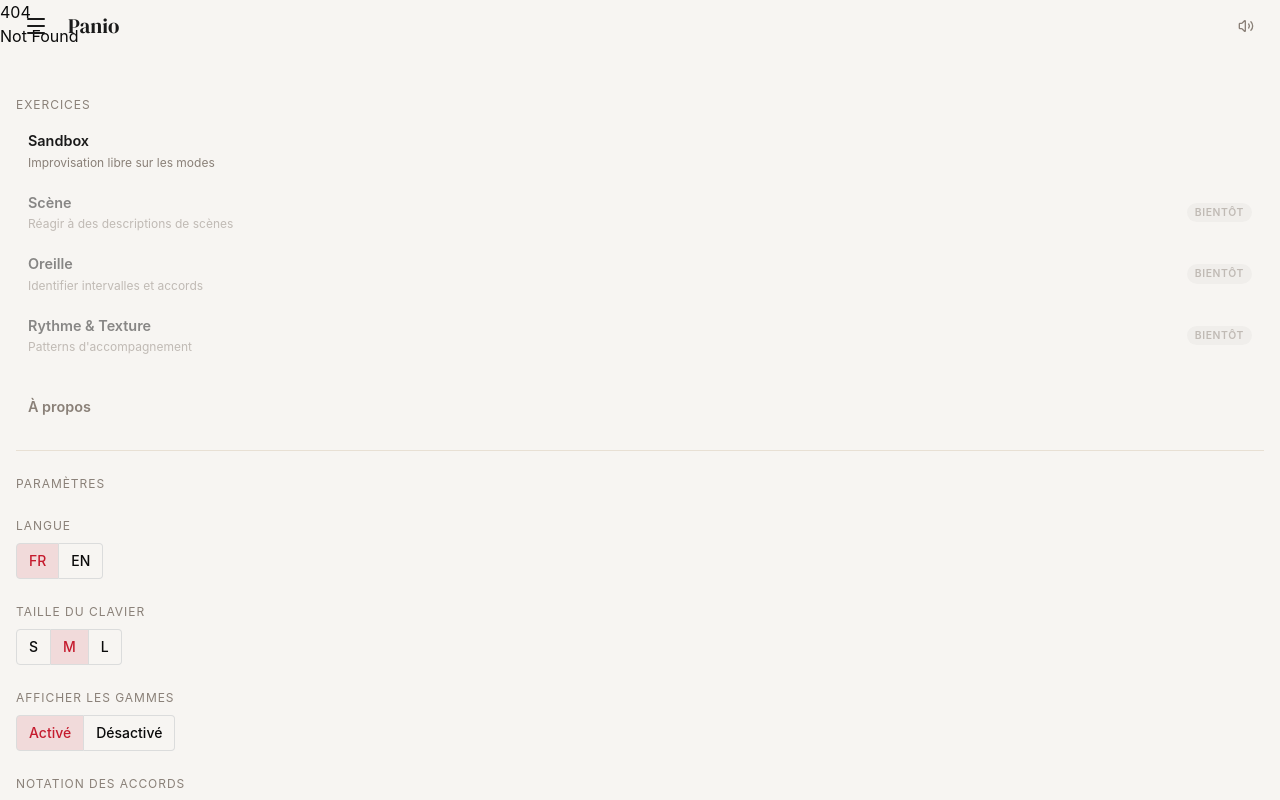
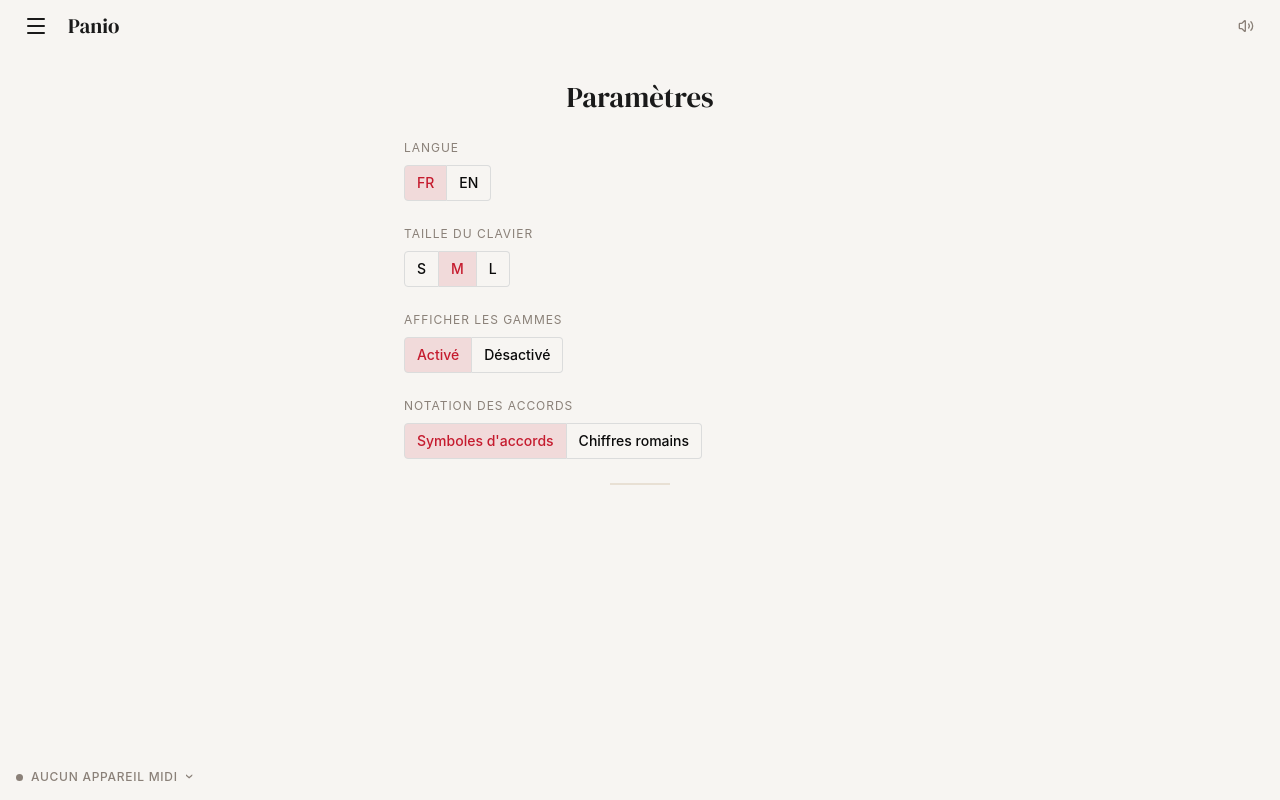
Before and after one commit to fait-maison/panio, a SvelteKit app: page /settings in a window 1280 px wide. Before the commit this address had no page. Shown: the top 800 px of the page. Built offline with nearby package versions, Linux system fonts and the light colour scheme.

Commit message:
✨ add /settings page with global settings and MIDI status
- language, keyboard size, display scales, chord notation
- MIDI status section at bottom
- style consistent with about page

```diff
--- /dev/null
+++ b/src/routes/settings/+page.svelte
@@ -0,0 +1,169 @@
+<script lang="ts">
+	import * as ToggleGroup from '$lib/components/ui/toggle-group/index.js';
+	import { settings } from '$lib/stores/settings.svelte';
+	import type { KeyboardSize, ProgressionNotation } from '$lib/stores/settings.svelte';
+	import { t, locale, type Locale } from '$lib/i18n.svelte';
+	import MidiStatus from '$lib/components/MidiStatus.svelte';
+
+	const KEYBOARD_SIZES: { value: KeyboardSize; label: string }[] = [
+		{ value: 's', label: 'S' },
+		{ value: 'm', label: 'M' },
+		{ value: 'l', label: 'L' }
+	];
+</script>
+
+<main class="settings-page">
+	<!-- hero -->
+	<div class="hero">
+		<h1>{t('settings.title')}</h1>
+	</div>
+
+	<!-- content -->
+	<div class="content">
+		<section>
+			<h2>{t('settings.language')}</h2>
+			<ToggleGroup.Root
+				type="single"
+				value={locale.value}
+				onValueChange={(v: string) => v && locale.set(v as Locale)}
+				variant="outline"
+				class="w-full flex-wrap"
+				data-lock-active
+			>
+				<ToggleGroup.Item value="fr">FR</ToggleGroup.Item>
+				<ToggleGroup.Item value="en">EN</ToggleGroup.Item>
+			</ToggleGroup.Root>
+		</section>
+
+		<section>
+			<h2>{t('settings.keyboardSize')}</h2>
+			<ToggleGroup.Root
+				type="single"
+				value={settings.value.keyboardSize}
+				onValueChange={(v: string) =>
+					v && settings.update((s) => ({ ...s, keyboardSize: v as KeyboardSize }))}
+				variant="outline"
+				class="w-full flex-wrap"
+				data-lock-active
+			>
+				{#each KEYBOARD_SIZES as size}
+					<ToggleGroup.Item value={size.value}>{size.label}</ToggleGroup.Item>
+				{/each}
+			</ToggleGroup.Root>
+		</section>
+
+		<section>
+			<h2>{t('settings.hints')}</h2>
+			<ToggleGroup.Root
+				type="single"
+				value={settings.value.showHints ? 'on' : 'off'}
+				onValueChange={(v: string) =>
+					v && settings.update((s) => ({ ...s, showHints: v === 'on' }))}
+				variant="outline"
+				class="w-full flex-wrap"
+				data-lock-active
+			>
+				<ToggleGroup.Item value="on">{t('settings.hints.on')}</ToggleGroup.Item>
+				<ToggleGroup.Item value="off">{t('settings.hints.off')}</ToggleGroup.Item>
+			</ToggleGroup.Root>
+		</section>
+
+		<section>
+			<h2>{t('settings.progressionNotation')}</h2>
+			<ToggleGroup.Root
+				type="single"
+				value={settings.value.progressionNotation}
+				onValueChange={(v: string) =>
+					v && settings.update((s) => ({ ...s, progressionNotation: v as ProgressionNotation }))}
+				variant="outline"
+				class="w-full flex-wrap"
+				data-lock-active
+			>
+				<ToggleGroup.Item value="chord">{t('settings.notation.chord')}</ToggleGroup.Item>
+				<ToggleGroup.Item value="roman">{t('settings.notation.roman')}</ToggleGroup.Item>
+			</ToggleGroup.Root>
+		</section>
+
+		<hr class="divider" />
+
+		<section class="midi-section">
+			<MidiStatus />
+		</section>
+	</div>
+</main>
+
+<style>
+	.settings-page {
+		display: flex;
+		flex-direction: column;
+		min-height: 100dvh;
+	}
+
+	/* ── Hero ── */
+	.hero {
+		display: flex;
+		flex-direction: column;
+		align-items: center;
+		justify-content: center;
+		text-align: center;
+		padding: 80px var(--sp-6) var(--sp-6);
+	}
+
+	.hero h1 {
+		font-family: var(--font-display);
+		font-size: 1.8rem;
+		line-height: 1.2;
+		color: var(--text);
+	}
+
+	/* ── Content ── */
+	.content {
+		max-width: 520px;
+		margin: 0 auto;
+		padding: 0 var(--sp-6) 64px;
+		display: flex;
+		flex-direction: column;
+		gap: var(--sp-6);
+		width: 100%;
+	}
+
+	section {
+		display: flex;
+		flex-direction: column;
+		gap: var(--sp-2);
+	}
+
+	h2 {
+		font-size: 0.75rem;
+		text-transform: uppercase;
+		letter-spacing: 0.08em;
+		color: var(--text-muted);
+	}
+
+	/* ── Divider ── */
+	.divider {
+		width: 60px;
+		height: 2px;
+		background: var(--border-subtle);
+		margin: 0 auto;
+		border: none;
+	}
+
+	/* ── MIDI ── */
+	.midi-section {
+		display: flex;
+		align-items: center;
+		justify-content: center;
+	}
+
+	/* ── Responsive ── */
+	@media (max-width: 480px) {
+		.hero {
+			padding: 60px var(--sp-4) var(--sp-4);
+		}
+
+		.content {
+			padding: 0 var(--sp-4) 48px;
+		}
+	}
+</style>
```
